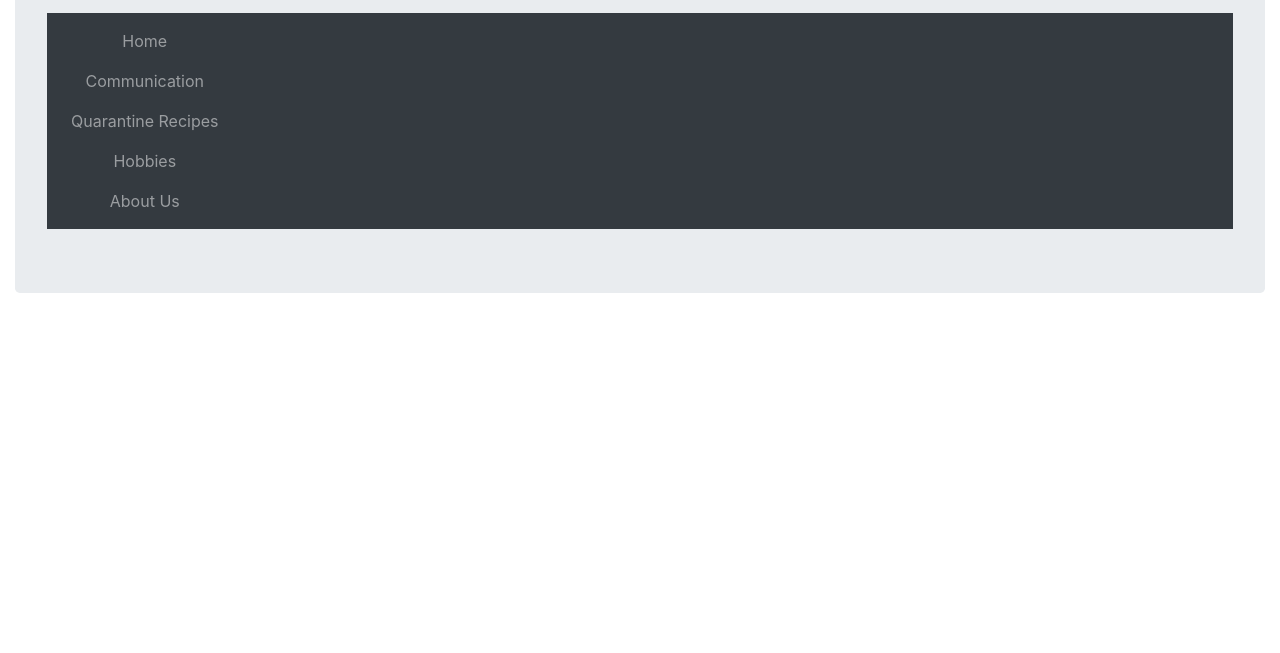
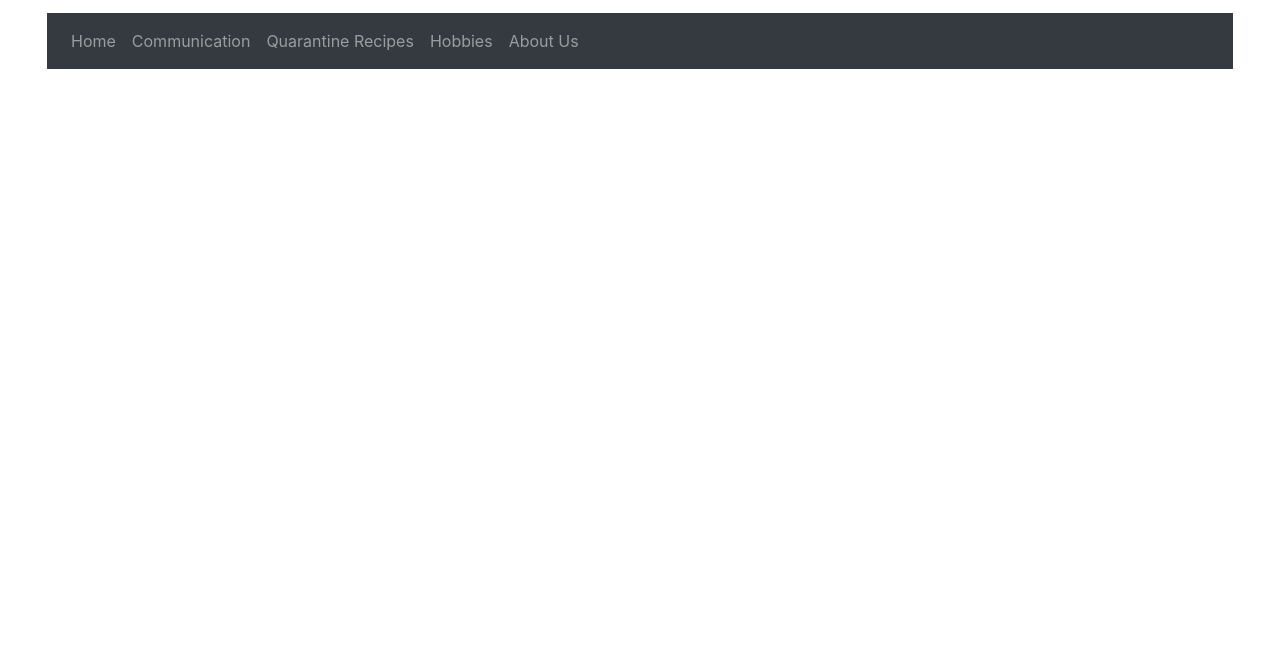
Before and after one commit to Crystoffar/COGS-3-Final, a plain HTML site: page pages/index.html in a window 1280 px wide. Shown: the part 147-800 px from the top of the page. Drawn offline with nearby package versions, Linux system fonts and the light colour scheme.

Commit message:
Added styles for Jumbotron and Collapsed Menu

```diff
--- a/styles.css
+++ b/styles.css
@@ -1,9 +1,8 @@
-.navbar .navbar-nav {
-    display: inline-block;
-    float: none;
-    vertical-align: top;
-  }
+.jumbotron {
+    text-align: center;
+    background: white;
+}
 
-  .navbar .navbar-collapse {
+.navbar .navbar-collapse {
     text-align: center;
-  }
+}
```
